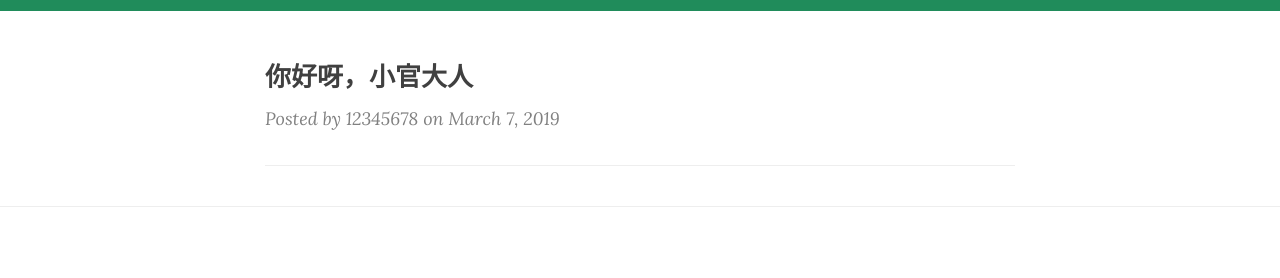
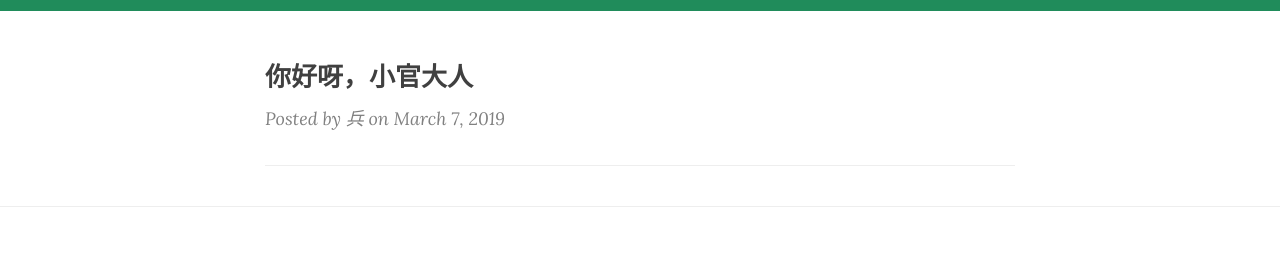
Before and after one commit to HBforHer/HBforHer.github.io, a Jekyll site: the page built from index.html, in a window 1280 px wide. Shown: the part 417-695 px from the top of the page. Built offline with Jekyll 4.4.1, drawn with Linux system fonts in a browser that asks for light colours; nearby versions of some CDN libraries; the list of posts is cut into pages by our own code.

Commit message:
Update _config.yml

```diff
--- a/_config.yml
+++ b/_config.yml
@@ -43,7 +43,7 @@ defaults:
       type: "posts"
     values:
       layout: "post"
-      author: "12345678" # 你的名字
+      author: "兵" # 你的名字
       header-img: "img/green.jpg" # We don't want posts without a header image, that whould mean white on white
 
 # Comments
```
